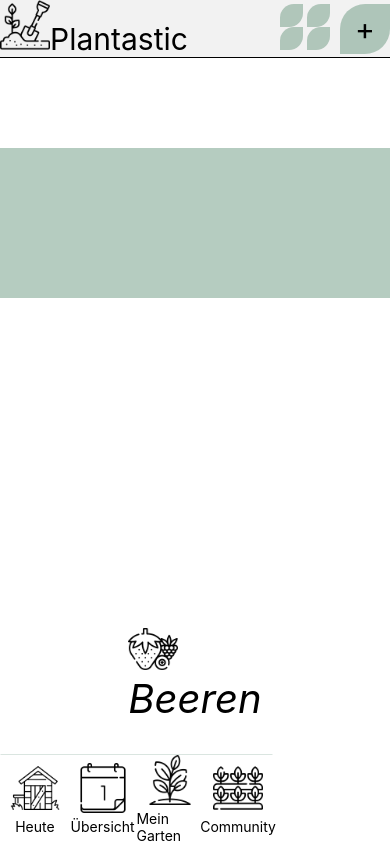
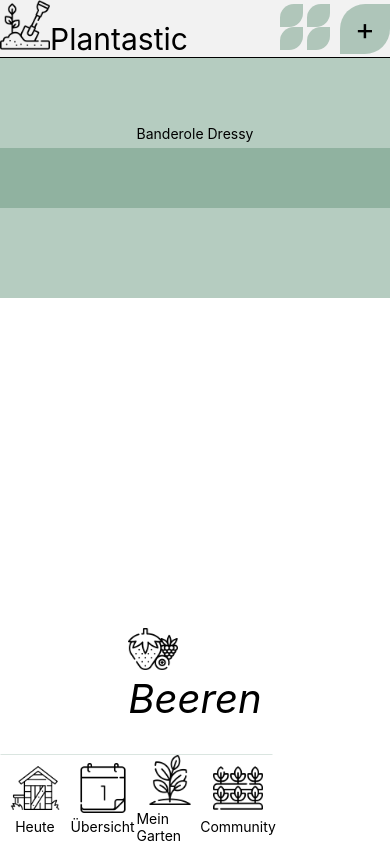
Before and after one commit to cathacz/plantastic, a React Native app in the folder client/: screen /MyGarden in a window 390 px wide. Built offline with nearby package versions, Linux system fonts and the light colour scheme.

Commit message:
working on banderole, switching to top nav

```diff
--- a/client/app/components/3_Banderolen/BanderoleDressy.js
+++ b/client/app/components/3_Banderolen/BanderoleDressy.js
@@ -5,14 +5,14 @@ import colors from "../../config/colors";
 function BanderoleDressy() {
   return (
     <SafeAreaView style={styles.banderole}>
-      <Text style={styles.mainText}>Banderole Test</Text>
+      <Text style={styles.mainText}>Banderole Dressy</Text>
     </SafeAreaView>
   );
 }
 
 const styles = StyleSheet.create({
   banderole: {
-    marginTop: 80,
+    marginTop: 0,
     height: 150,
     width: "100%",
     backgroundColor: colors.sage5,
--- a/client/app/screens/1_MainScreens/3_MyGarden.js
+++ b/client/app/screens/1_MainScreens/3_MyGarden.js
@@ -25,11 +25,13 @@ import NavMainBottom from "../../components/2_NavComponents/NavMainBottom";
 import SearchMenu from "../3_SearchMenuScreens/SearchMenu";
 import StyleMain from "../../styles/StyleMain";
 import QuickView from "../2_PlantScreens/QuickView.js";
+import Banderole from "../../components/3_Banderolen/BanderoleDressy";
 
 const MyGarden = ({ navigation }) => {
   return (
     <SafeAreaView style={StyleMain.container}>
       {/* --------------------------------------------------------------- Banderole */}
+      <Banderole />
       <View style={StyleMain.banderole}>
         <Text style={StyleMain.mainText}>
           <View style={StyleMain.quick}>
```
